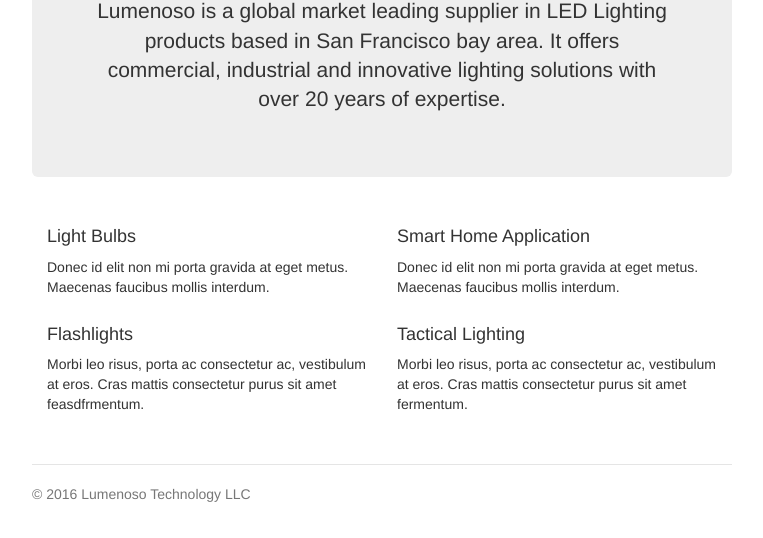
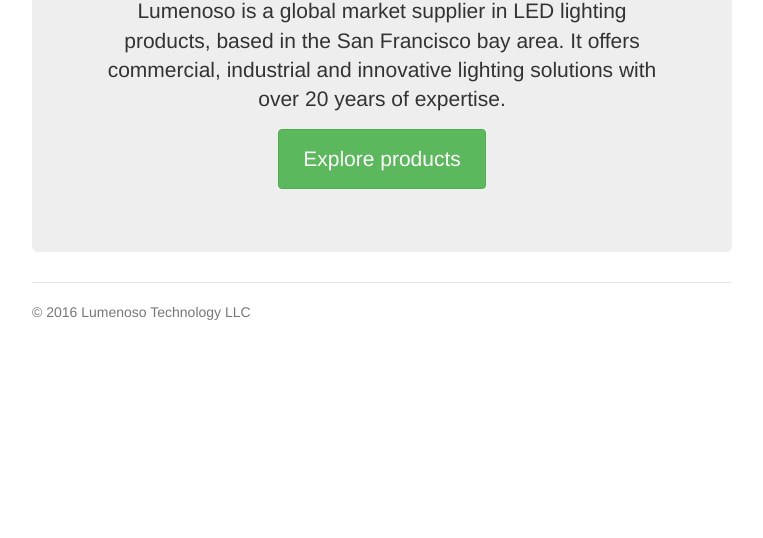
Before and after one commit to lumenoso/lumenoso.github.io, a plain HTML site: page index.html in a window 1280 px wide. Shown: the part 262-800 px from the top of the page, without its empty margins (258-1021 px from the left). Drawn offline with nearby package versions, Linux system fonts and the light colour scheme.

Commit message:
Update and simplify; add contact email and shop link.

```diff
--- a/index.html
+++ b/index.html
@@ -8,48 +8,28 @@
     <link rel="stylesheet" href="https://maxcdn.bootstrapcdn.com/bootstrap/3.3.7/css/bootstrap.min.css" integrity="sha384-BVYiiSIFeK1dGmJRAkycuHAHRg32OmUcww7on3RYdg4Va+PmSTsz/K68vbdEjh4u" crossorigin="anonymous">
     <link rel="stylesheet" href="jumbotron-narrow.css">
   </head>
-
   <body>
-
     <div class="container">
       <div class="header clearfix">
         <nav>
           <ul class="nav nav-pills pull-right">
-            <li role="presentation" class="active"><a href="/">About</a></li>
+            <li role="presentation" class="active"><a href="index.html">About</a></li>
             <li role="presentation"><a href="contact.html">Contact</a></li>
           </ul>
         </nav>
-        <h3 class="text-muted">Lumenoso Technology</h3>
+        <h3 class="text-muted">Lumenoso Technology LLC</h3>
       </div>
-
       <div class="jumbotron">
         <h1>About us</h1>
-        <p class="lead">Lumenoso is a global market leading supplier in LED Lighting products based in San Francisco bay area. It offers commercial, industrial and innovative lighting solutions with over 20 years of expertise. </p>
+        <p class="lead">Lumenoso is a global market supplier in
+        LED lighting products, based in the San Francisco bay area. It offers
+        commercial, industrial and innovative lighting solutions with
+        over 20 years of expertise.</p>
+        <p><a class="btn btn-success" href="https://shop.gt-lite.com/" role="button">Explore products</a></p>
       </div>
-      <span class="glyphicons glyphicons-lightbulb"></span>
-
-      <div class="row marketing">
-        <div class="col-lg-6">
-          <h4>Light Bulbs</h4>
-          <p>Donec id elit non mi porta gravida at eget metus. Maecenas faucibus mollis interdum.</p>
-
-          <h4>Flashlights</h4>
-          <p>Morbi leo risus, porta ac consectetur ac, vestibulum at eros. Cras mattis consectetur purus sit amet feasdfrmentum.</p>
-        </div>
-
-        <div class="col-lg-6">
-          <h4>Smart Home Application</h4>
-          <p>Donec id elit non mi porta gravida at eget metus. Maecenas faucibus mollis interdum.</p>
-
-          <h4>Tactical Lighting</h4>
-          <p>Morbi leo risus, porta ac consectetur ac, vestibulum at eros. Cras mattis consectetur purus sit amet fermentum.</p>
-        </div>
-      </div>
-
       <footer class="footer">
         <p>&copy; 2016 Lumenoso Technology LLC</p>
       </footer>
-
     </div>
   </body>
 </html>
```
Also changed, not shown: contact.html (+3 -3 lines), README.md.
